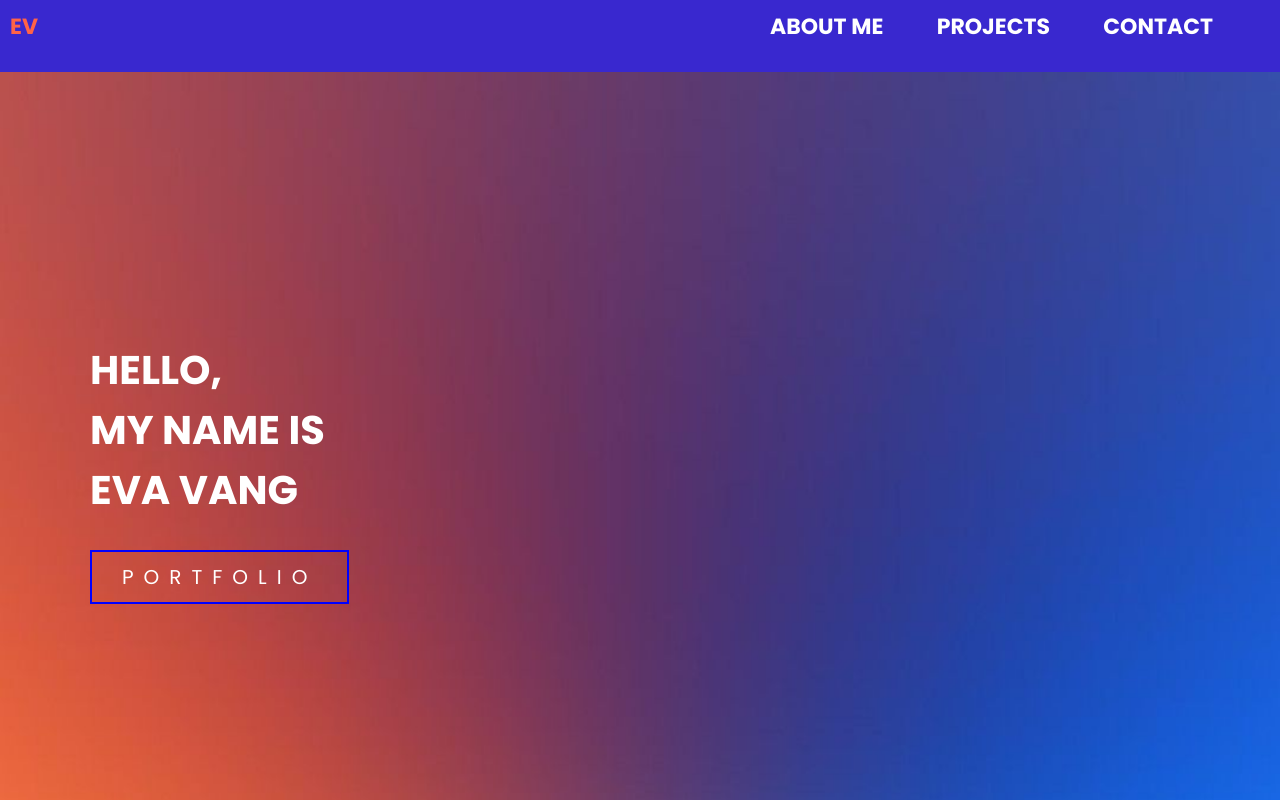
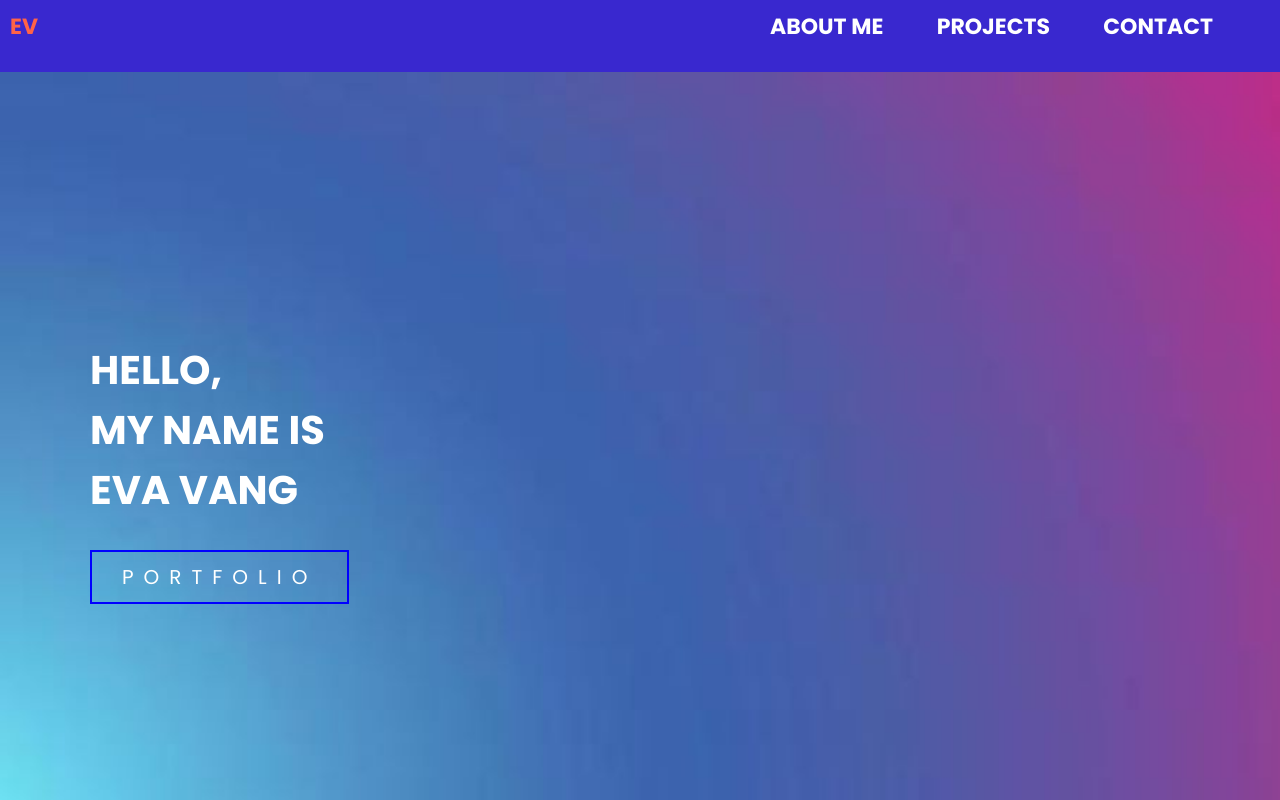
Before and after one commit to ev2148/ev2148.github.io-portfolio, a plain HTML site: page index.html in a window 1280 px wide. Shown: the top 800 px of the page. Drawn offline with Linux system fonts and the light colour scheme.

Commit message:
diff background image

```diff
--- a/style.css
+++ b/style.css
@@ -53,7 +53,7 @@ a{
 }
 
 #hero{
-    background-image: url(/ombre2.jpg);
+    background-image: url(/ombre.jpg);
     background-size: cover;
     background-position: top center;
     position: relative;
```
